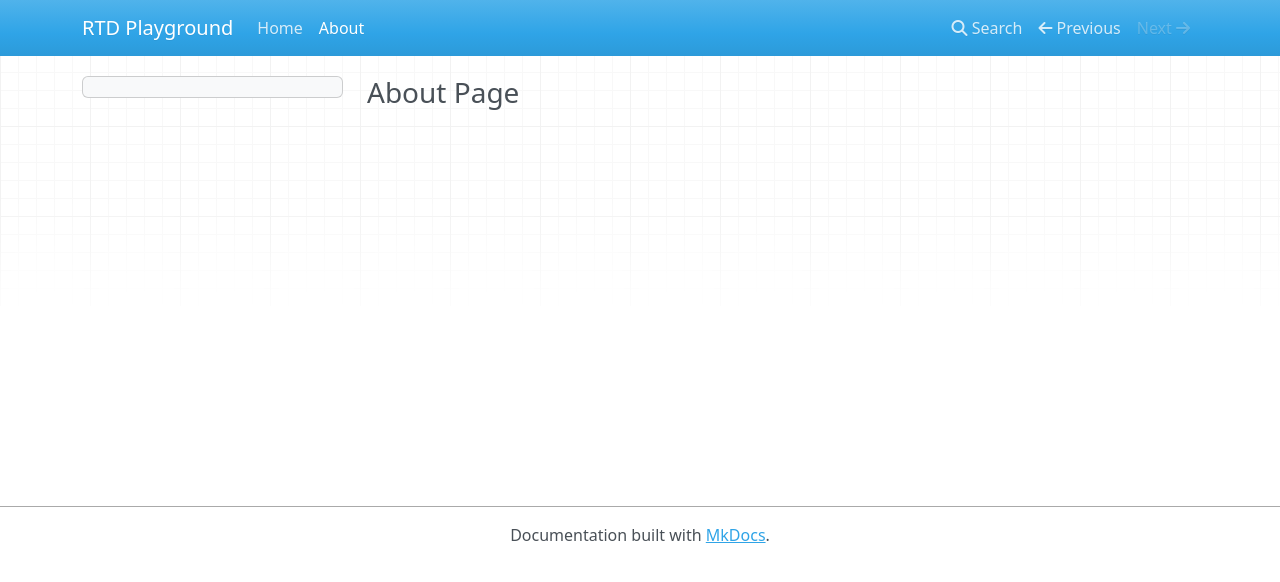
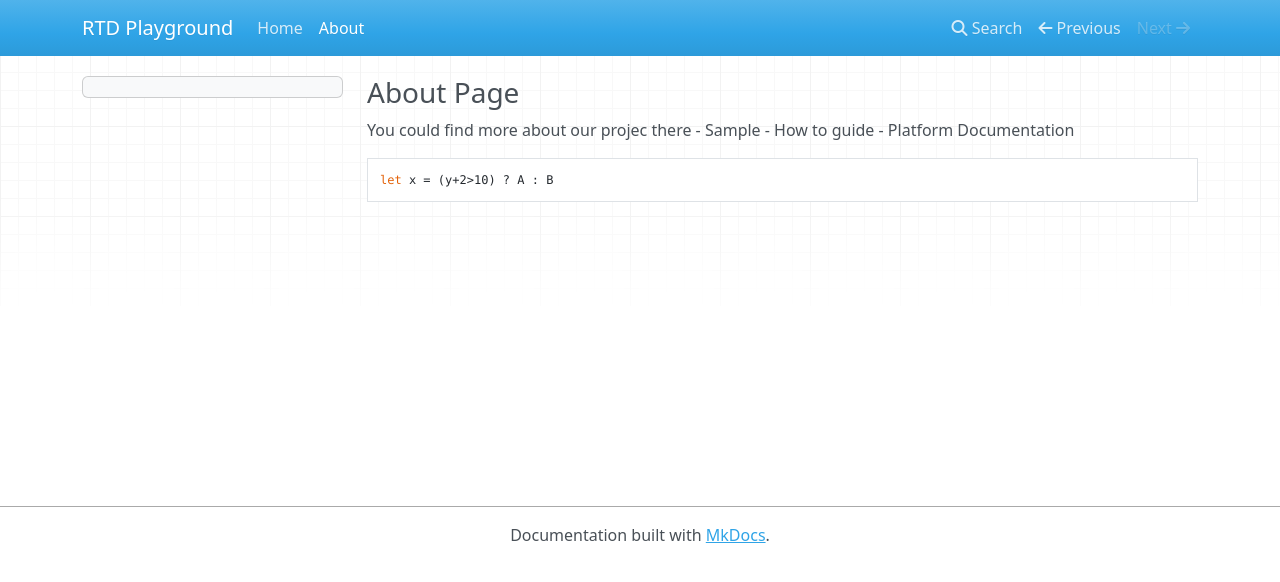
Before and after one commit to fidenz-chim/rtd-playground, an MkDocs documentation site: the page built from docs/about.md, in a window 1280 px wide. Shown: the top 582 px of the page. Built offline with MkDocs 1.6.1, drawn with Linux system fonts in a browser that asks for light colours; nearby versions of some CDN libraries; old or Windows-style settings are respelled for this version of MkDocs.

Commit message:
docs moved

````diff
--- a/docs/about.md
+++ b/docs/about.md
@@ -1 +1,10 @@
 ### About Page ###
+
+You could find more about our projec there
+- Sample
+- How to guide
+- Platform Documentation
+
+```
+let x = (y+2>10) ? A : B
+```
````
Also changed, not shown: docs/index.md (+3 -1 lines).
